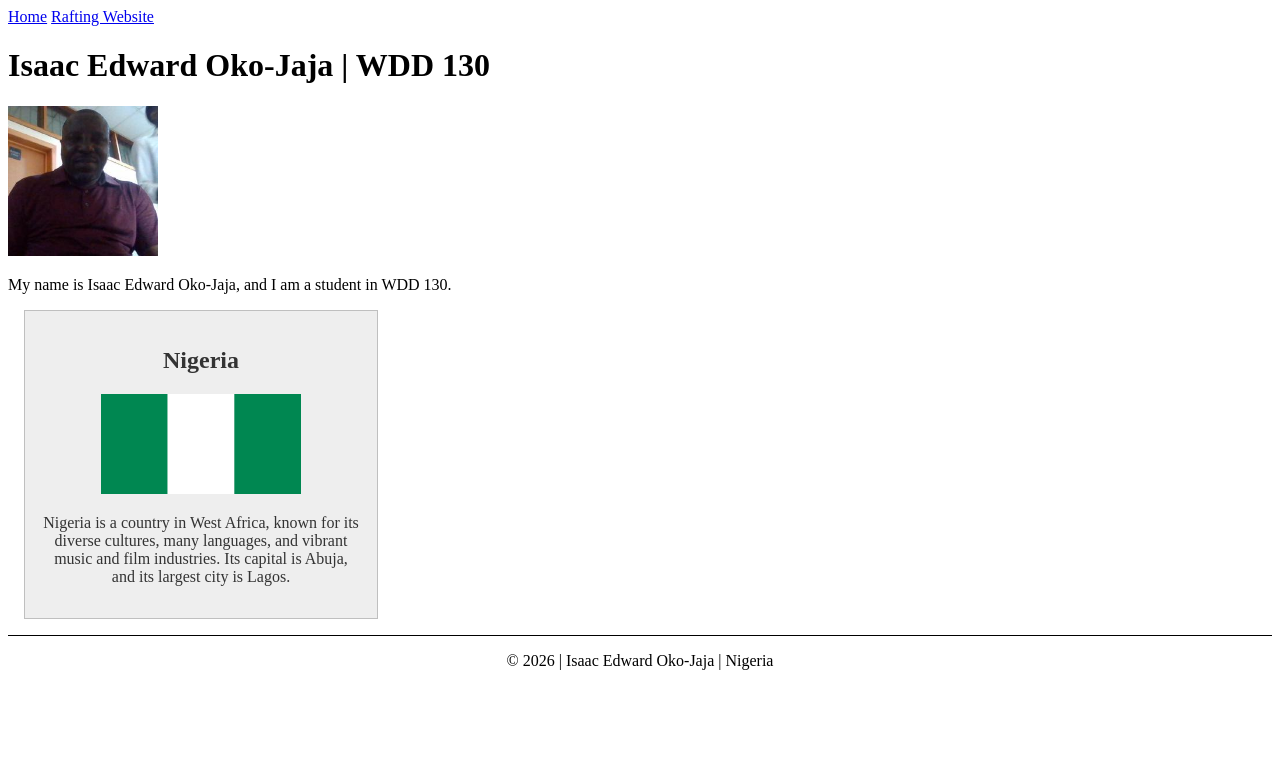
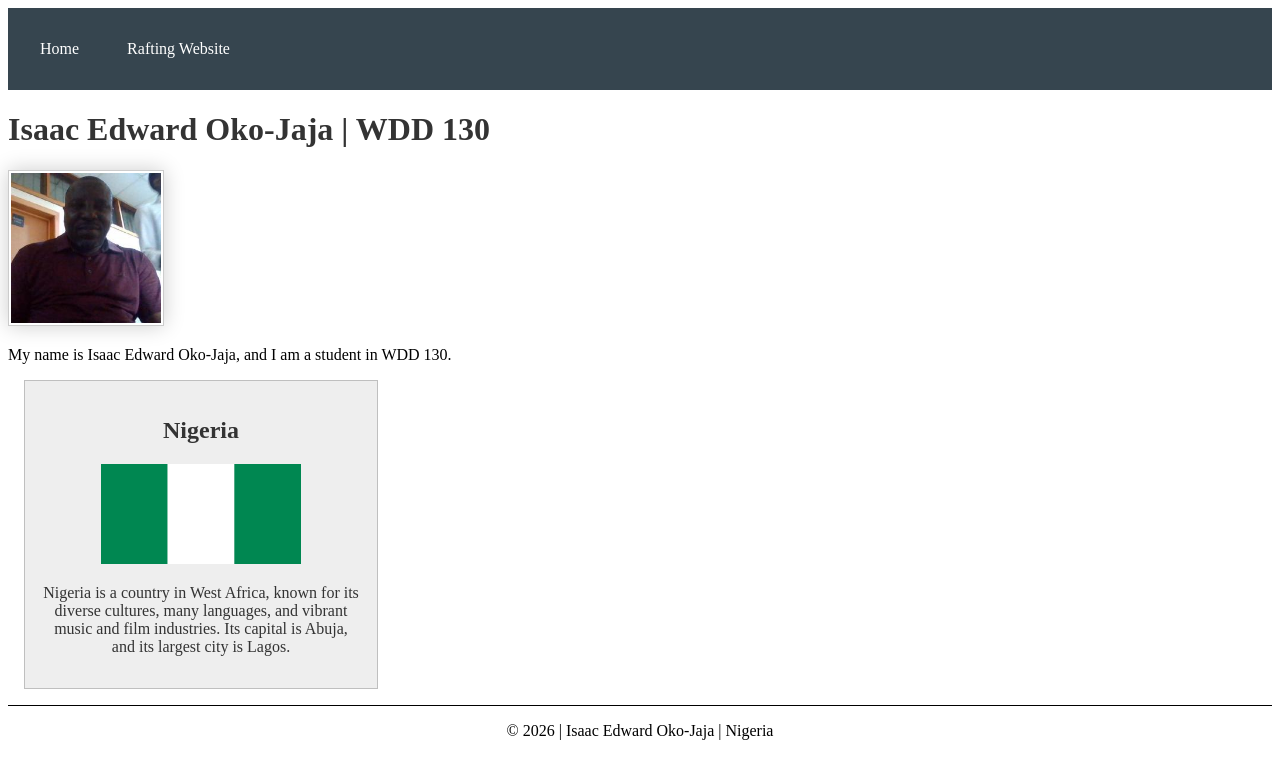
Before and after one commit to treshisaac02/wdd130, a plain HTML site: page index.html in a window 1280 px wide. Drawn offline with Linux system fonts and the light colour scheme.

Commit message:
Complete homepage audit styles
Co-authored-by: Copilot <223556219+Copilot@users.noreply.github.com>

```diff
--- a/styles/styles.css
+++ b/styles/styles.css
@@ -1,3 +1,18 @@
+nav {
+  display: flex;
+  gap: 1rem;
+  align-items: center;
+  background-color: #36454f;
+  padding: 1rem;
+}
+
+nav a {
+  display: block;
+  color: #fff;
+  padding: 1rem;
+  text-decoration: none;
+}
+
 main {
   max-width: 840px;
 }
@@ -9,6 +24,14 @@ img {
 
 main img {
   width: 150px;
+  height: auto;
+  border: 1px solid rgb(0 0 0 / 0.2);
+  padding: 2px;
+  box-shadow: 0 0 20px rgb(0 0 0 / 0.2);
+}
+
+h1 {
+  color: #333;
 }
 
 aside {
```
